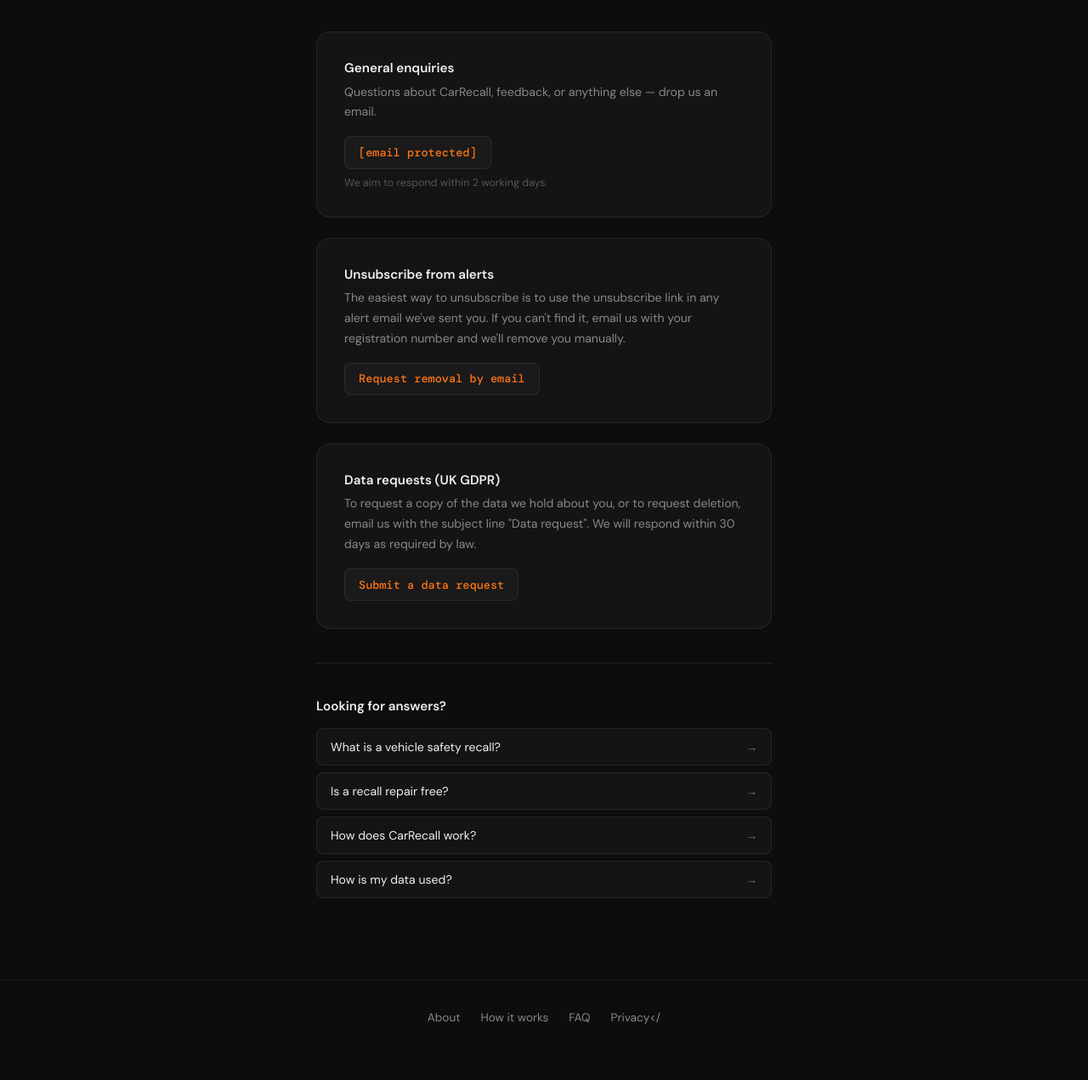
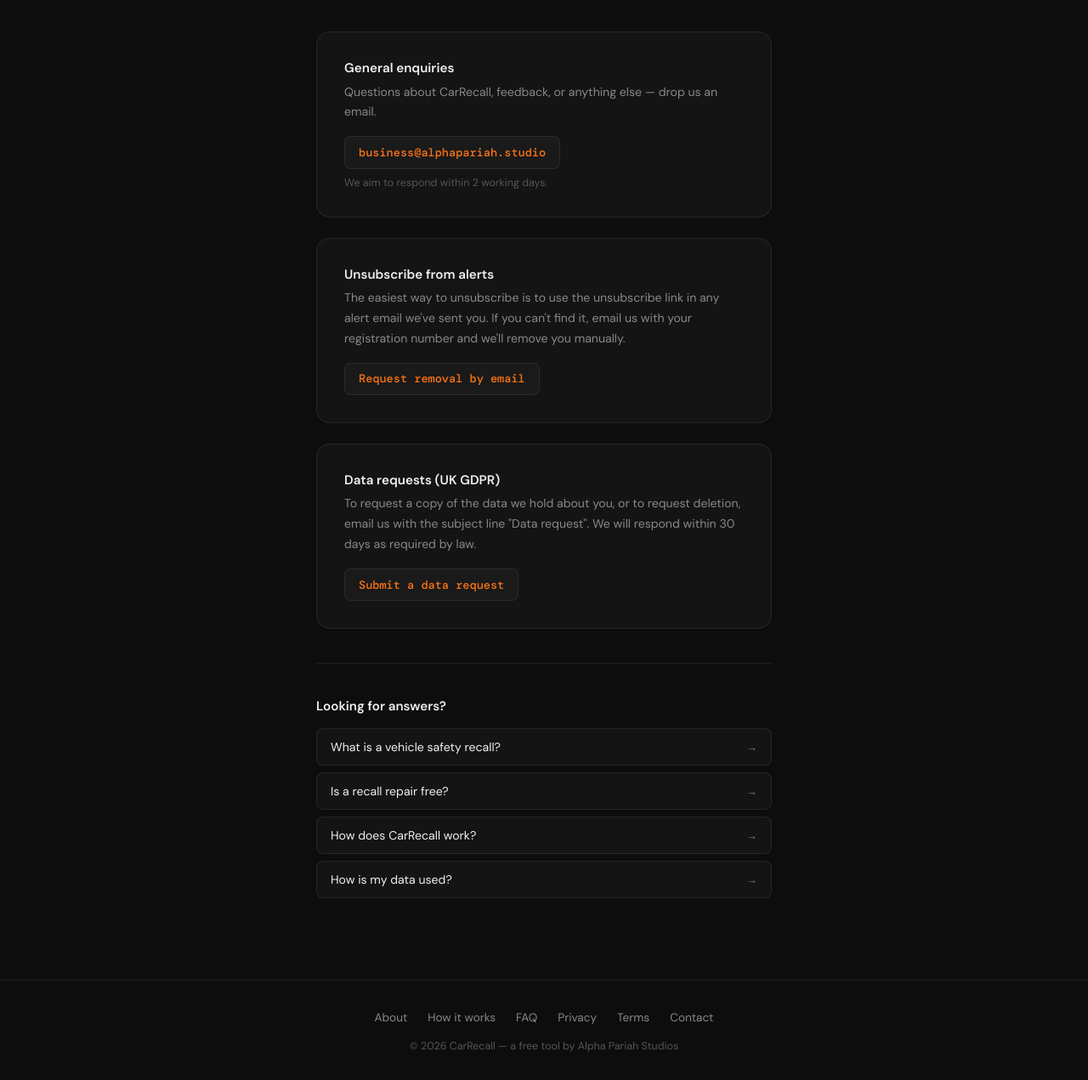
Before and after one commit to Nerdalus/project-golf, a website: page public/contact.html in a window 1280 px wide. Shown: the part 309-1580 px from the top of the page at 85% size. Drawn offline with nearby package versions, Linux system fonts and the light colour scheme.

Commit message:
fix: sitewide footer

```diff
--- a/public/contact.html
+++ b/public/contact.html
@@ -107,8 +107,8 @@
   <div class="contact-card">
     <h2>General enquiries</h2>
     <p>Questions about CarRecall, feedback, or anything else — drop us an email.</p>
-    <a href="/cdn-cgi/l/email-protection#751700061c1b100606351419051d140514071c141d5b060100111c1a" class="email-link">
-      <span class="__cf_email__" data-cfemail="2b495e5842454e58586b4a475b434a5b4a59424a4305585f5e4f4244">[email&#160;protected]</span>
+    <a href="mailto:business@alphapariah.studio" class="email-link">
+      business@alphapariah.studio
     </a>
     <span class="response-note">We aim to respond within 2 working days.</span>
   </div>
@@ -116,7 +116,7 @@
   <div class="contact-card">
     <h2>Unsubscribe from alerts</h2>
     <p>The easiest way to unsubscribe is to use the unsubscribe link in any alert email we've sent you. If you can't find it, email us with your registration number and we'll remove you manually.</p>
-    <a href="/cdn-cgi/l/email-protection#147661677d7a716767547578647c756475667d757c3a676061707d7b2b6761767e71776029417a6761766777667d767131262466716561716760" class="email-link">
+    <a href="mailto:business@alphapariah.studio" class="email-link">
       Request removal by email
     </a>
   </div>
@@ -124,7 +124,7 @@
   <div class="contact-card">
     <h2>Data requests (UK GDPR)</h2>
     <p>To request a copy of the data we hold about you, or to request deletion, email us with the subject line "Data request". We will respond within 30 days as required by law.</p>
-    <a href="/cdn-cgi/l/email-protection#335146405a5d56404073525f435b524352415a525b1d404746575a5c0c404651595650470e7752475216010341564246564047" class="email-link">
+    <a href="mailto:business@alphapariah.studio?subject=Data%20request" class="email-link">
       Submit a data request
     </a>
   </div>
@@ -157,4 +157,12 @@
     <li><a href="/about.html">About</a></li>
     <li><a href="/how-it-works.html">How it works</a></li>
     <li><a href="/faq/">FAQ</a></li>
-    <li><a href="/privacy.html">Privacy</
+    <li><a href="/privacy.html">Privacy</a></li>
+    <li><a href="/terms.html">Terms</a></li>
+    <li><a href="/contact.html">Contact</a></li>
+  </ul>
+  <p class="footer-copy">&copy; 2026 CarRecall &mdash; a free tool by <a href="https://alphapariah.studio" target="_blank" rel="noopener">Alpha Pariah Studios</a></p>
+</footer>
+
+</body>
+</html>
```
Also changed, not shown: public/index.html (+2 -0 lines), public/privacy.html (+15 -6 lines), public/terms.html (+15 -6 lines).
